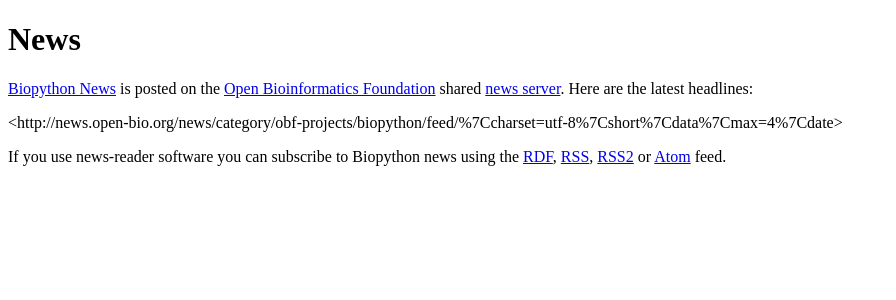
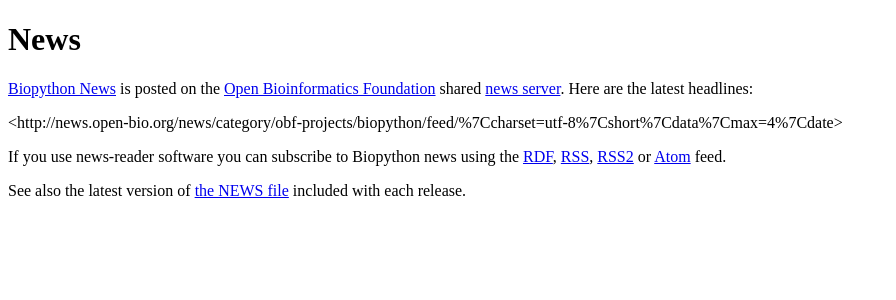
Before and after one commit to biopython/biopython.github.io, a Jekyll site: the page built from wiki/News.md, in a window 1280 px wide. Shown: the top 300 px of the page, without its empty margins (0-896 px from the left). Built offline with Jekyll 4.4.1, drawn with Linux system fonts in a browser that asks for light colours.

Commit message:
Link to the NEWS file

```diff
--- a/wiki/News.md
+++ b/wiki/News.md
@@ -20,3 +20,7 @@ using the
 or
 [Atom](http://news.open-bio.org/news/category/obf-projects/biopython/feed/atom)
 feed.
+
+See also the latest version of [the NEWS
+file](http://biopython.open-bio.org/SRC/biopython/NEWS) included with
+each release.
```
Also changed, not shown: 1 other file.
